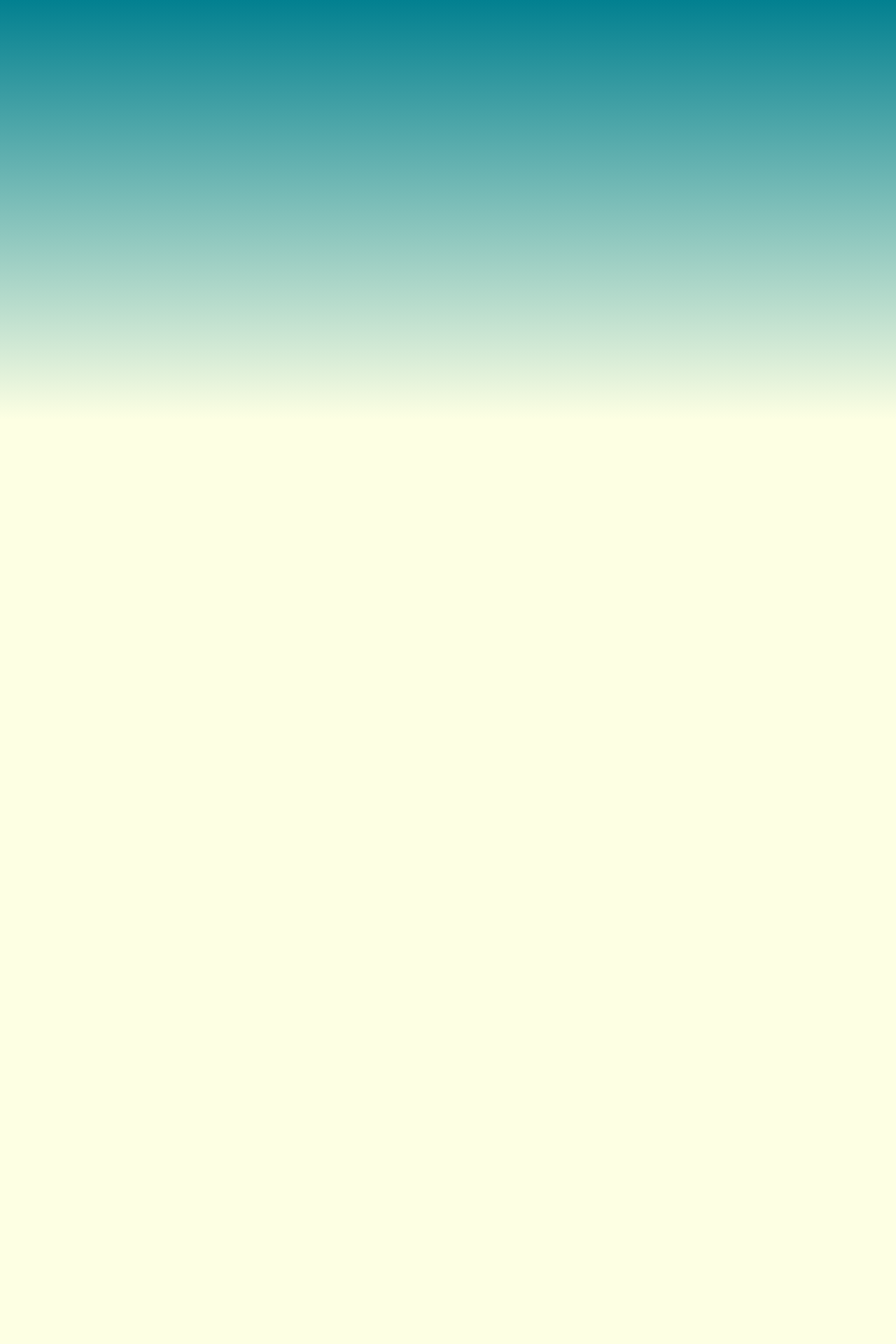
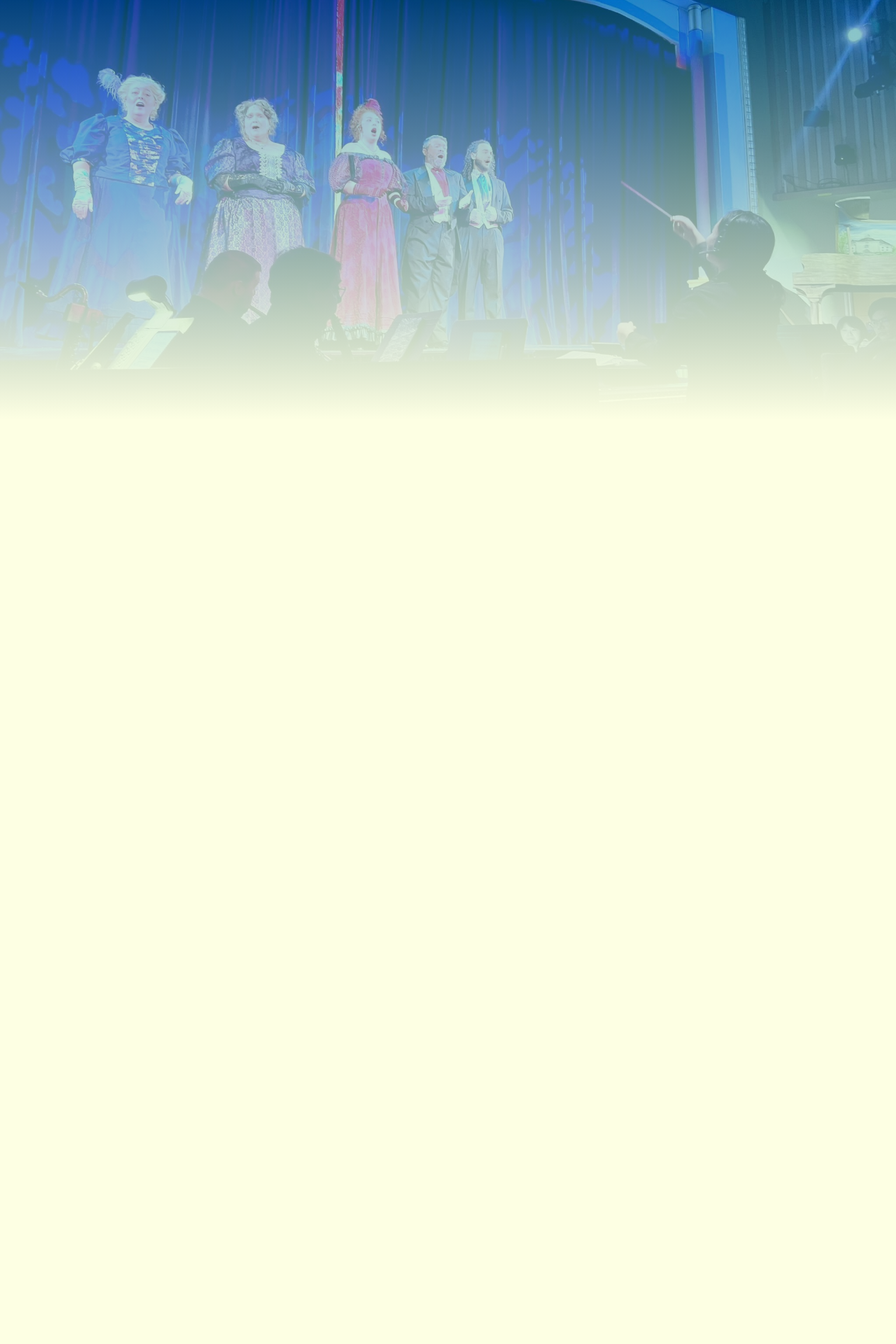
Before and after one commit to elucidium/elucidium.github.io, a Jekyll site: the page built from index.html, in a window 1280 px wide. Shown: the top 1920 px of the page at 70% size. Built offline with Jekyll 4.4.1, drawn with Linux system fonts in a browser that asks for light colours.

Commit message:
home page background image and slight style tweaks

```diff
--- a/assets/css/styles.css
+++ b/assets/css/styles.css
@@ -89,7 +89,7 @@ body {
 
 #page-header {
   color: white;
-  background-color: #028090b0;
+  background-color: #05668dd0;
   border-radius: 29px;
   padding: 5px 25px;
   margin: 25px 0px;
@@ -141,12 +141,14 @@ p {
 }
 
 .jumbotron.d-flex.justify-content-center.align-items-center {
-  background: linear-gradient(#028090, rgb(253,255,227));
+  background: linear-gradient(#02809080, rgb(253,255,227)), url("/assets/img/2023-sbmt-alnm.jpg");
   background-color: rgba(240,243,189,0.4);
   border-radius: 0;
   height: 600px;
   padding-bottom: 48px;
   width: 100%;
+  background-size: cover;
+  background-position: right;
 }
 
 #particles {
```
